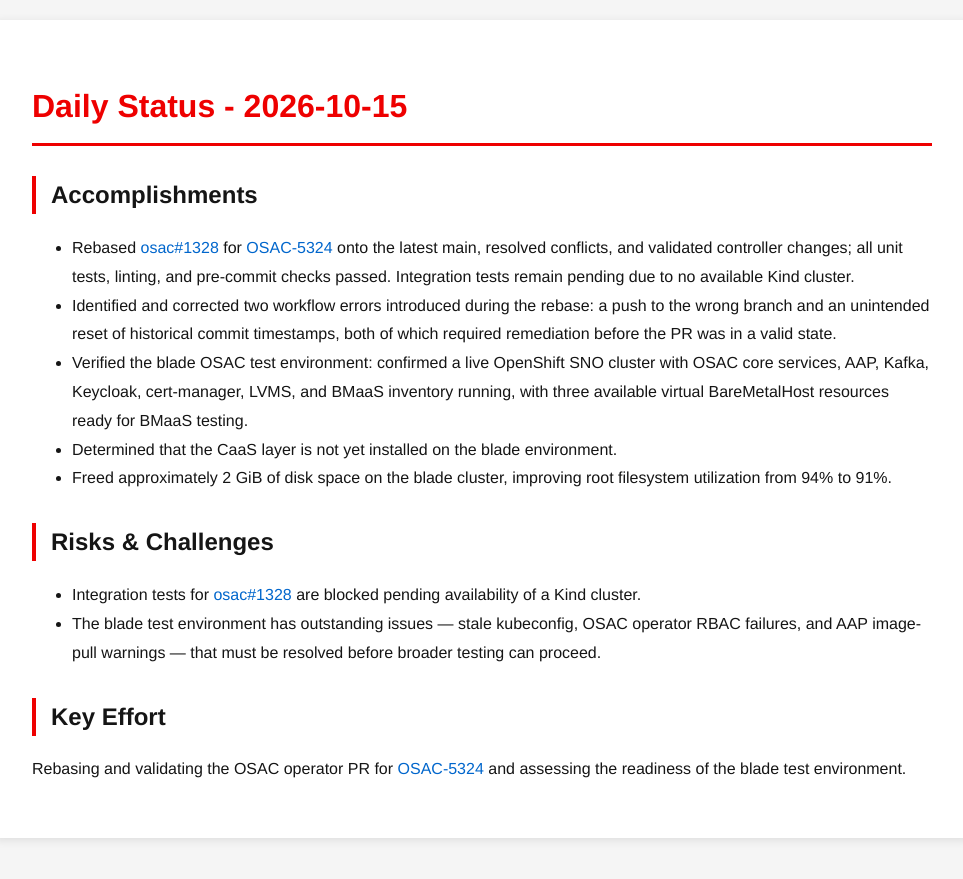
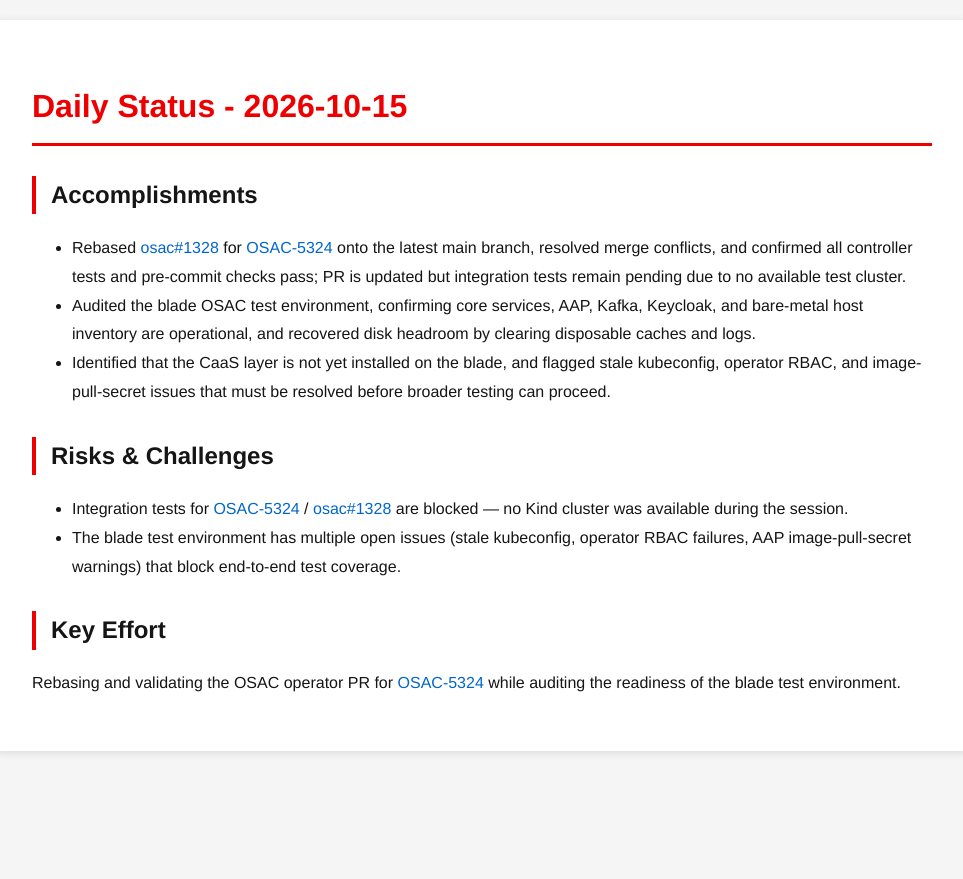
Before and after one commit to tzvatot/daily-status, a Jekyll site: the page built from 2026-10-15.md, in a window 1280 px wide. Shown: the top 879 px of the page, without its empty margins (158-1121 px from the left). Built offline with Jekyll 4.4.1, drawn with Linux system fonts in a browser that asks for light colours.

Commit message:
Daily status update - 2026-10-15

```diff
--- a/2026-10-15.md
+++ b/2026-10-15.md
@@ -7,15 +7,13 @@
 # Daily Status - 2026-10-15
 
 ## Accomplishments
-- Rebased [osac#1328](https://github.com/osac-project/osac/pull/1328) for [OSAC-5324](https://redhat.atlassian.net/browse/OSAC-5324) onto the latest main, resolved conflicts, and validated controller changes; all unit tests, linting, and pre-commit checks passed. Integration tests remain pending due to no available Kind cluster.
-- Identified and corrected two workflow errors introduced during the rebase: a push to the wrong branch and an unintended reset of historical commit timestamps, both of which required remediation before the PR was in a valid state.
-- Verified the blade OSAC test environment: confirmed a live OpenShift SNO cluster with OSAC core services, AAP, Kafka, Keycloak, cert-manager, LVMS, and BMaaS inventory running, with three available virtual BareMetalHost resources ready for BMaaS testing.
-- Determined that the CaaS layer is not yet installed on the blade environment.
-- Freed approximately 2 GiB of disk space on the blade cluster, improving root filesystem utilization from 94% to 91%.
+- Rebased [osac#1328](https://github.com/osac-project/osac/pull/1328) for [OSAC-5324](https://redhat.atlassian.net/browse/OSAC-5324) onto the latest main branch, resolved merge conflicts, and confirmed all controller tests and pre-commit checks pass; PR is updated but integration tests remain pending due to no available test cluster.
+- Audited the blade OSAC test environment, confirming core services, AAP, Kafka, Keycloak, and bare-metal host inventory are operational, and recovered disk headroom by clearing disposable caches and logs.
+- Identified that the CaaS layer is not yet installed on the blade, and flagged stale kubeconfig, operator RBAC, and image-pull-secret issues that must be resolved before broader testing can proceed.
 
 ## Risks & Challenges
-- Integration tests for [osac#1328](https://github.com/osac-project/osac/pull/1328) are blocked pending availability of a Kind cluster.
-- The blade test environment has outstanding issues — stale kubeconfig, OSAC operator RBAC failures, and AAP image-pull warnings — that must be resolved before broader testing can proceed.
+- Integration tests for [OSAC-5324](https://redhat.atlassian.net/browse/OSAC-5324) / [osac#1328](https://github.com/osac-project/osac/pull/1328) are blocked — no Kind cluster was available during the session.
+- The blade test environment has multiple open issues (stale kubeconfig, operator RBAC failures, AAP image-pull-secret warnings) that block end-to-end test coverage.
 
 ## Key Effort
-Rebasing and validating the OSAC operator PR for [OSAC-5324](https://redhat.atlassian.net/browse/OSAC-5324) and assessing the readiness of the blade test environment.
+Rebasing and validating the OSAC operator PR for [OSAC-5324](https://redhat.atlassian.net/browse/OSAC-5324) while auditing the readiness of the blade test environment.
```
